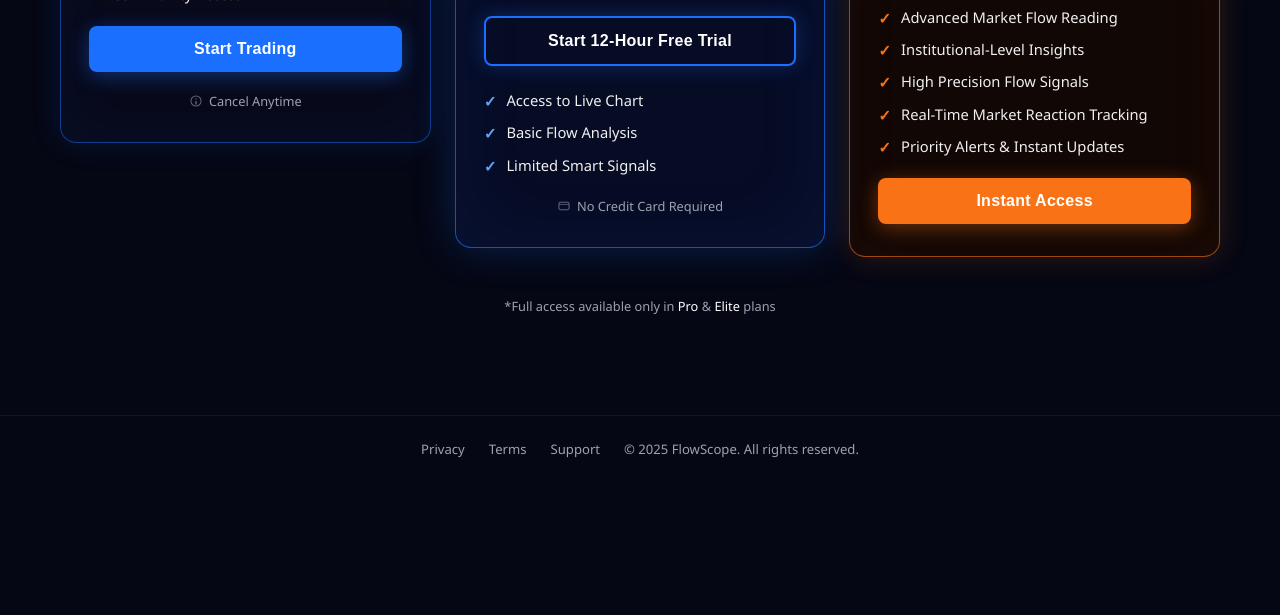
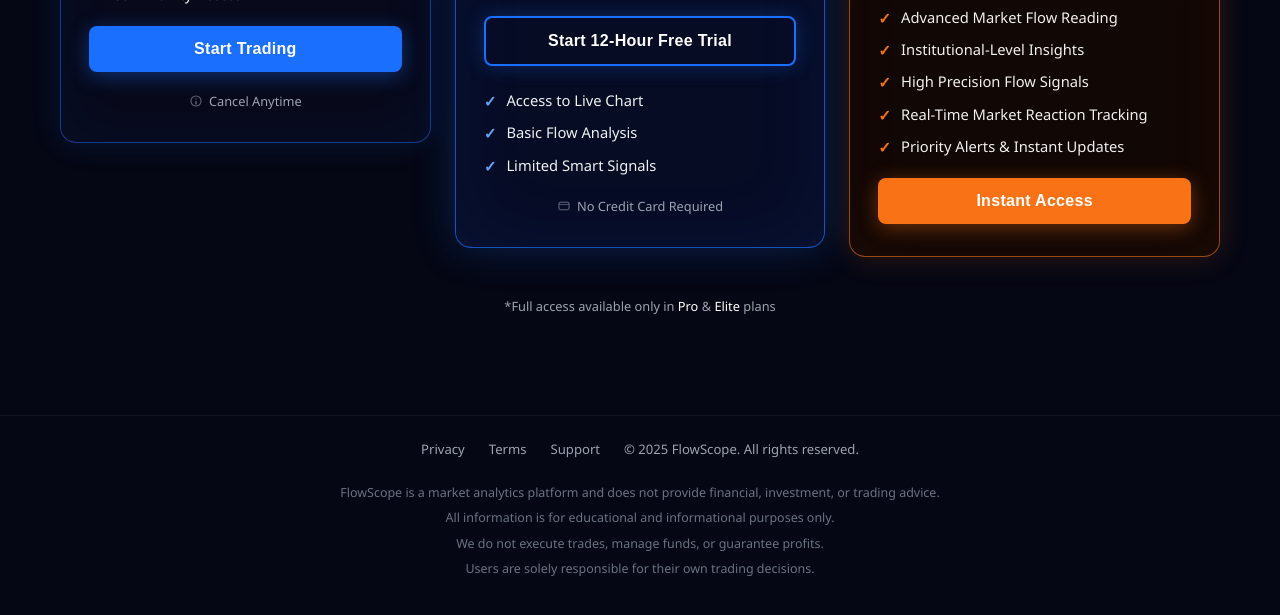
Before and after one commit to yousifalblooshi49-max/flowscope, a website: page subscription.html in a window 1280 px wide. Shown: the part 797-1412 px from the top of the page. Before the commit the page ends 1279 px from the top, so only its background shows below. Drawn offline with Linux system fonts and the light colour scheme; no server answers.

Commit message:
feat: add legal disclaimer to subscription.html

```diff
--- a/subscription.html
+++ b/subscription.html
@@ -588,5 +588,30 @@ function handlePaidPlan() {
   alert('Payment integration coming soon.');
 }
 </script>
+
+<style>
+.disclaimer {
+  position: relative;
+  z-index: 10;
+  max-width: 800px;
+  margin: 0 auto 60px;
+  padding: 0 20px;
+  text-align: center;
+}
+.disclaimer p {
+  font-size: 0.78rem;
+  color: #6b7280;
+  line-height: 1.7;
+  margin-bottom: 4px;
+}
+</style>
+
+<div class="disclaimer">
+  <p>FlowScope is a market analytics platform and does not provide financial, investment, or trading advice.</p>
+  <p>All information is for educational and informational purposes only.</p>
+  <p>We do not execute trades, manage funds, or guarantee profits.</p>
+  <p>Users are solely responsible for their own trading decisions.</p>
+</div>
+
 </body>
 </html>
```
